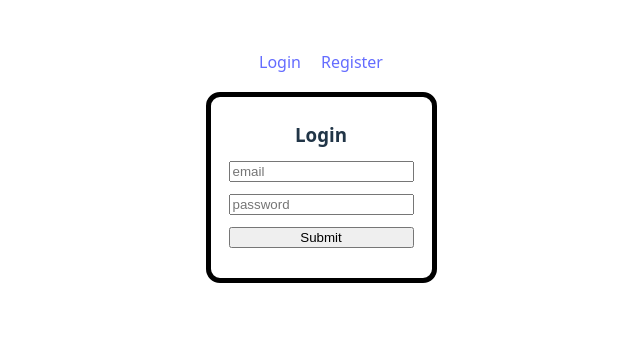
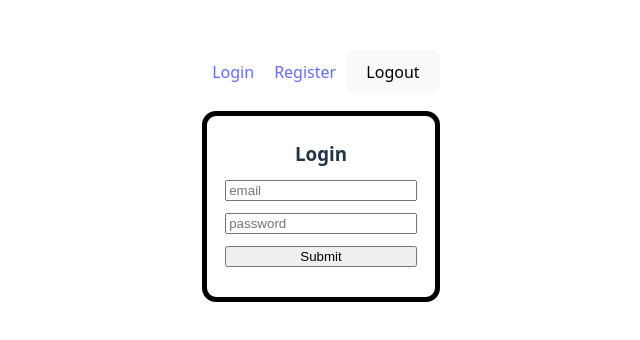
Before and after one commit to Jeremie-PARANT/MyContacts, a React (Vite) app in the folder client/: page / in a window 1280 px wide. Shown: the top 340 px of the page, without its empty margins (319-959 px from the left). Built offline with nearby package versions, Linux system fonts and the light colour scheme.

Commit message:
token in localstorage + Logout

```diff
--- a/client/src/components/Header.jsx
+++ b/client/src/components/Header.jsx
@@ -1,4 +1,10 @@
 import { NavLink } from "react-router";
+function Logout() {
+  console.log(localStorage.getItem("token"));
+  localStorage.removeItem("token");
+  console.log(localStorage.getItem("token"));
+}
+
 function Header() {
   return (
     <>
@@ -9,6 +15,9 @@ function Header() {
         <NavLink to="/register" className={({ isActive }) => isActive ? "active" : ""}>
           Register
         </NavLink>
+        <button onClick={Logout}>
+          Logout
+        </button>
       </nav>
     </>
   )
--- a/client/src/pages/Login.jsx
+++ b/client/src/pages/Login.jsx
@@ -17,7 +17,8 @@ function App() {
       }
 
       const result = await response.json();
-      console.log(result);
+      localStorage.setItem("token", JSON.stringify(result));
+      console.log(localStorage.getItem("token"));
     } catch (error) {
       console.error(error.message);
     }
```
